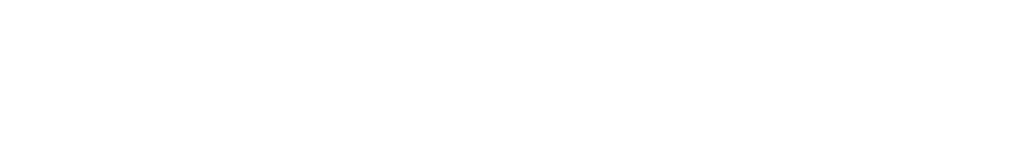
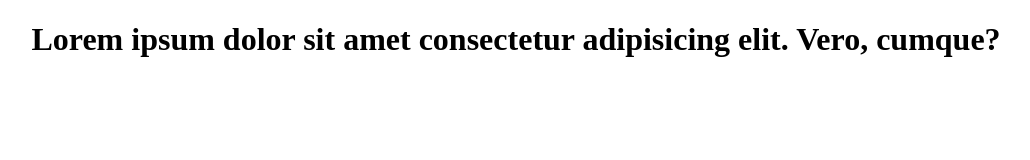
Before and after one commit to shivamchopracorp/e_commerce_cts, a plain HTML site: page index.html in a window 1280 px wide. Shown: the whole page, without its empty margins (124-1154 px from the left). Drawn offline with Linux system fonts and the light colour scheme.

Commit message:
Final test

```diff
--- a/index.html
+++ b/index.html
@@ -7,6 +7,7 @@
     <title>Document</title>
 </head>
 <body>
+    <h1>Lorem ipsum dolor sit amet consectetur adipisicing elit. Vero, cumque?</h1>
     <script></script>
 </body>
 </html>
```
